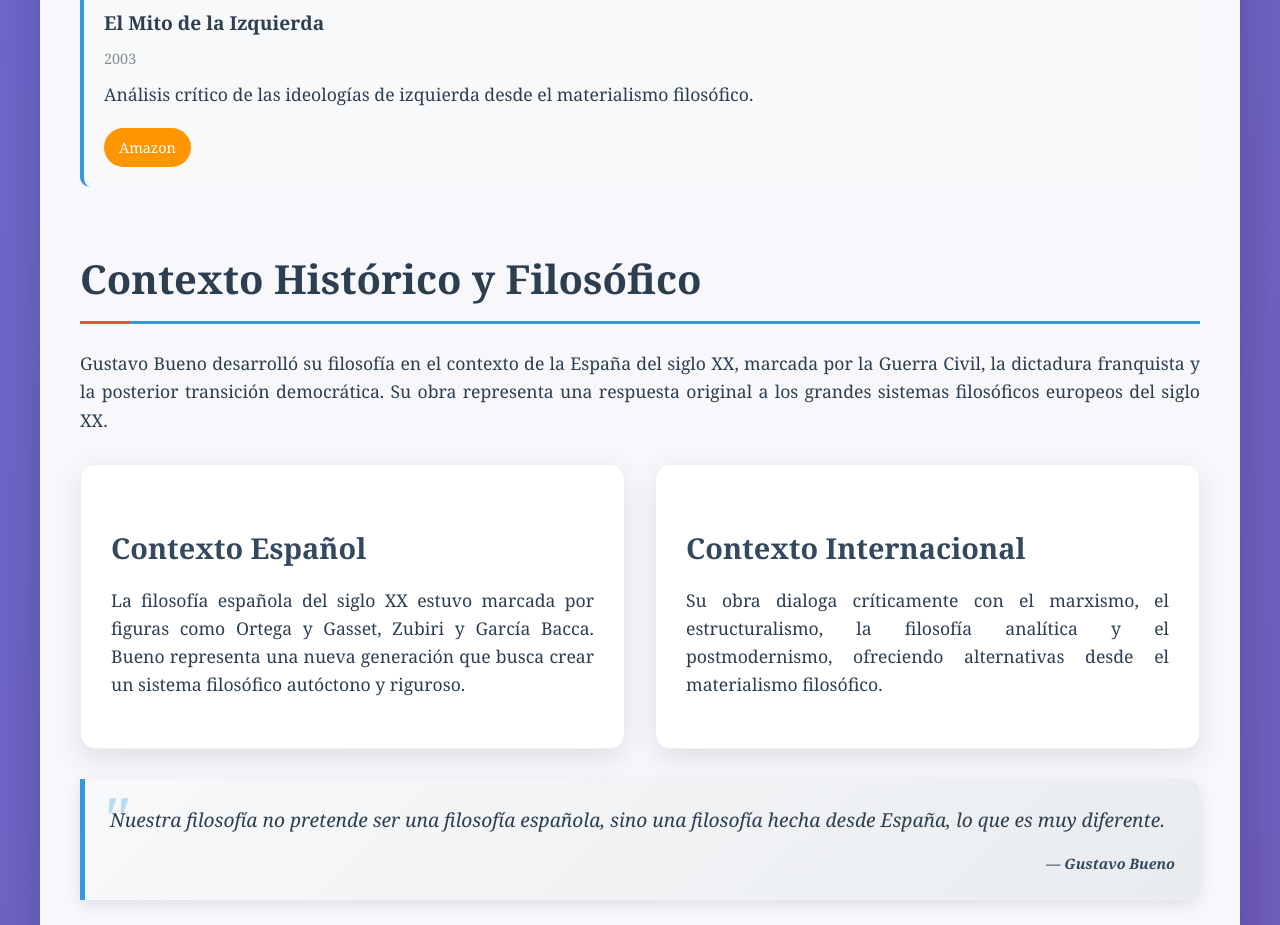
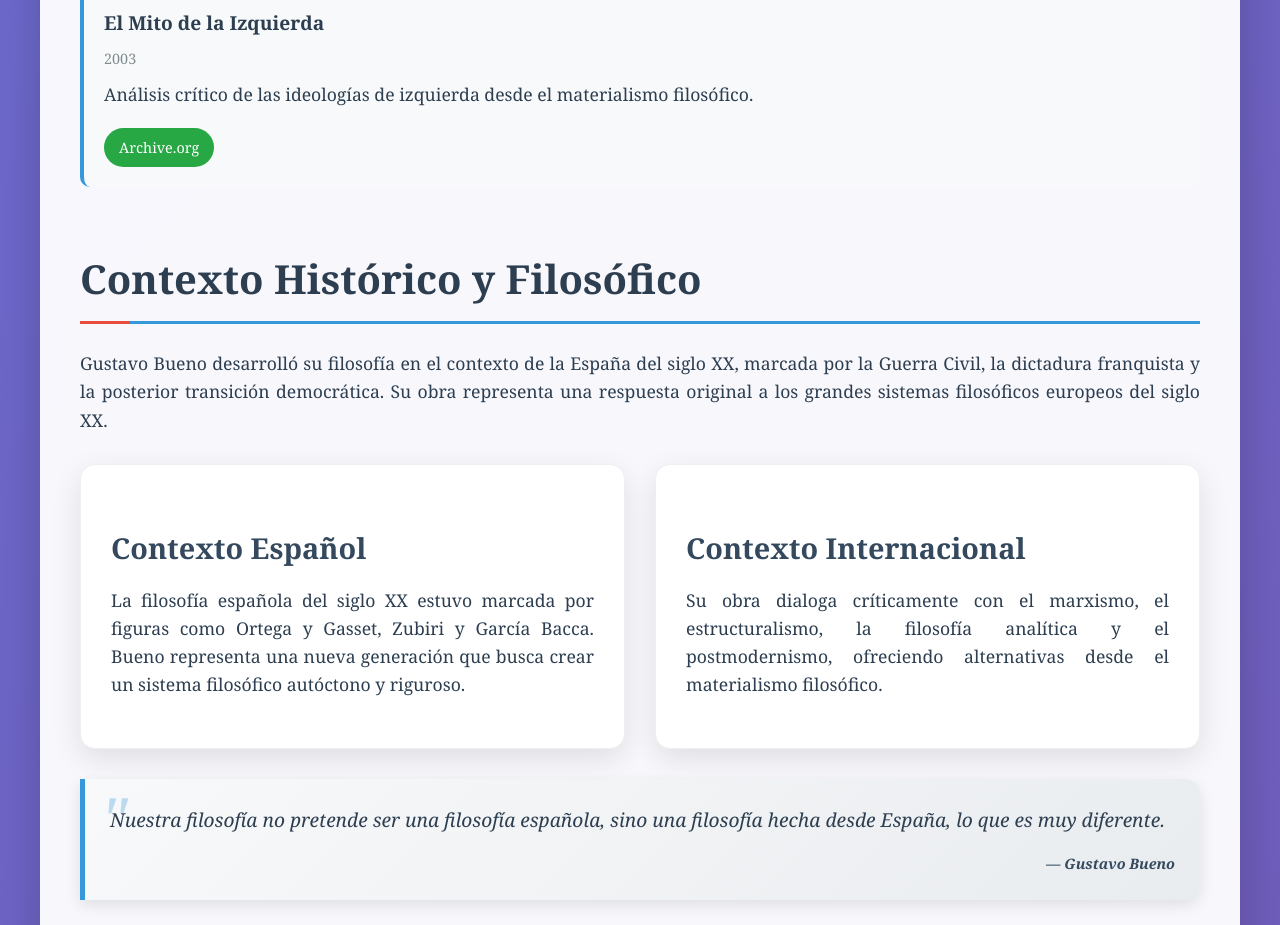
Before and after one commit to jmlucas68/bueno, a plain HTML site: page index.html in a window 1280 px wide. Shown: the part 4161-5086 px from the top of the page. Drawn offline with Linux system fonts and the light colour scheme.

Commit message:
Fix: Actualizado el enlace a 'El Mito de la Izquierda'

```diff
--- a/index.html
+++ b/index.html
@@ -614,7 +614,7 @@
                         <div class="obra-year">2003</div>
                         <p>Análisis crítico de las ideologías de izquierda desde el materialismo filosófico.</p>
                         <div class="enlaces">
-                            <a href="https://www.amazon.es/mito-izquierda-Gustavo-Bueno/dp/8440696302" class="enlace amazon" target="_blank">Amazon</a>
+                            <a href="https://archive.org/details/buenogustavo.elmitodelaizquierdalasizquierdasyladerecha." class="enlace archive" target="_blank">Archive.org</a>
                         </div>
                     </li>
                 </ul>
```
Also changed, not shown: commit_message.txt.
